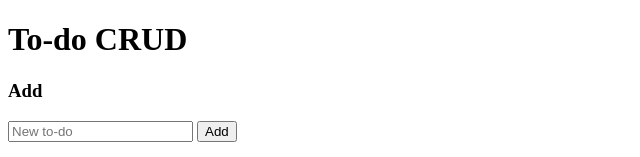
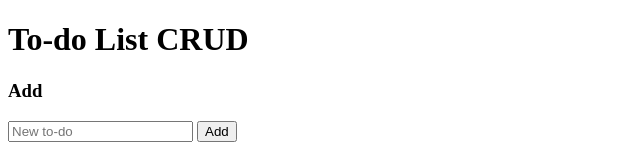
Before and after one commit to rickirea/net-core2-api, a plain HTML site: page TodoApi/wwwroot/index.html in a window 1280 px wide. Shown: the top 157 px of the page, without its empty margins (0-640 px from the left). Drawn offline with nearby package versions, Linux system fonts and the light colour scheme; no server answers.

Commit message:
Adding repo

```diff
--- a/TodoApi/wwwroot/index.html
+++ b/TodoApi/wwwroot/index.html
@@ -6,7 +6,7 @@
     <link href="styles/style.css" rel="stylesheet" />
 </head>
 <body>
-    <h1>To-do CRUD</h1>
+    <h1>To-do List CRUD</h1>
     <h3>Add</h3>
     <form action="javascript:void(0);" method="POST" onsubmit="addItem()">
         <input type="text" id="add-name" placeholder="New to-do">
```
